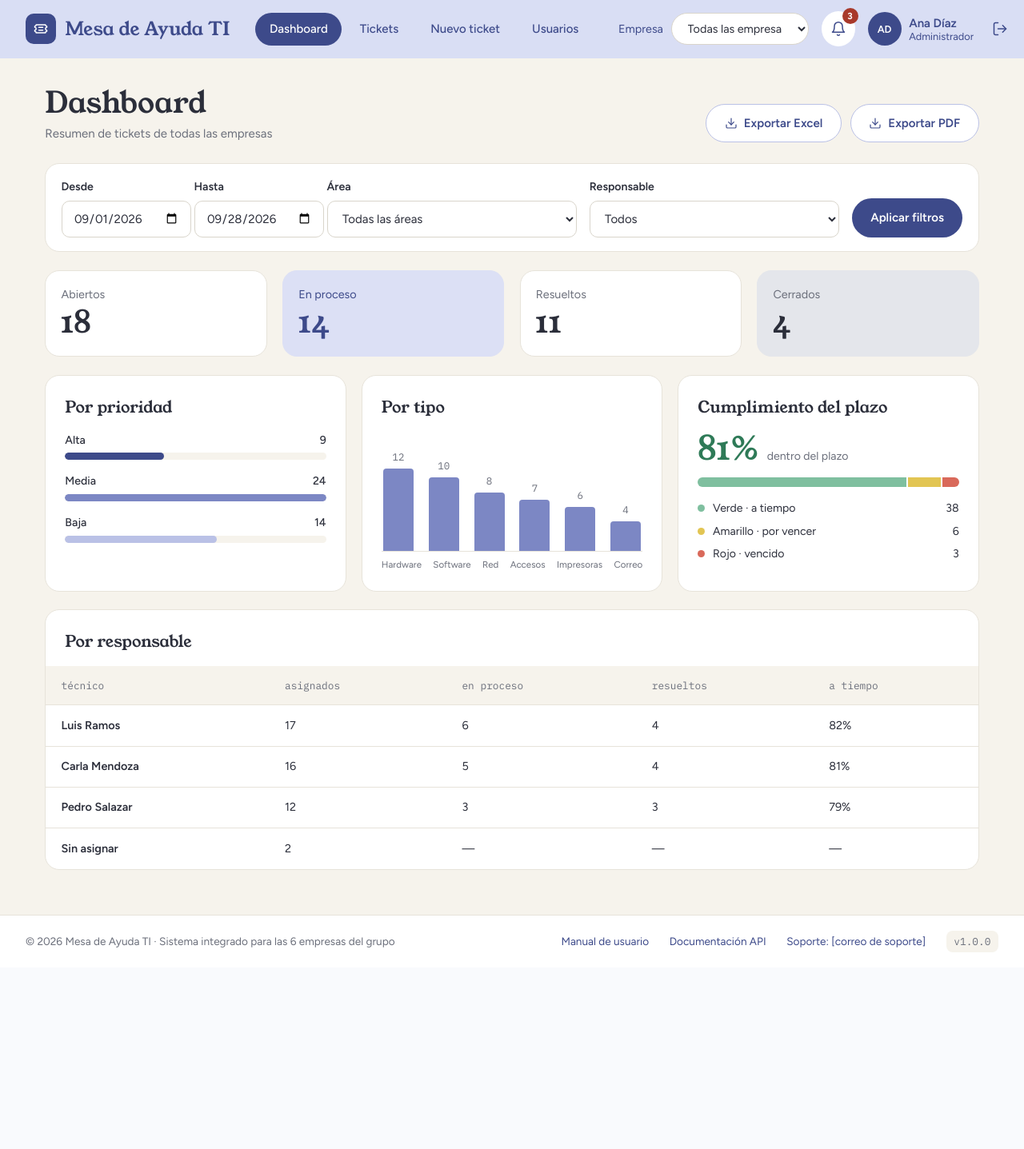
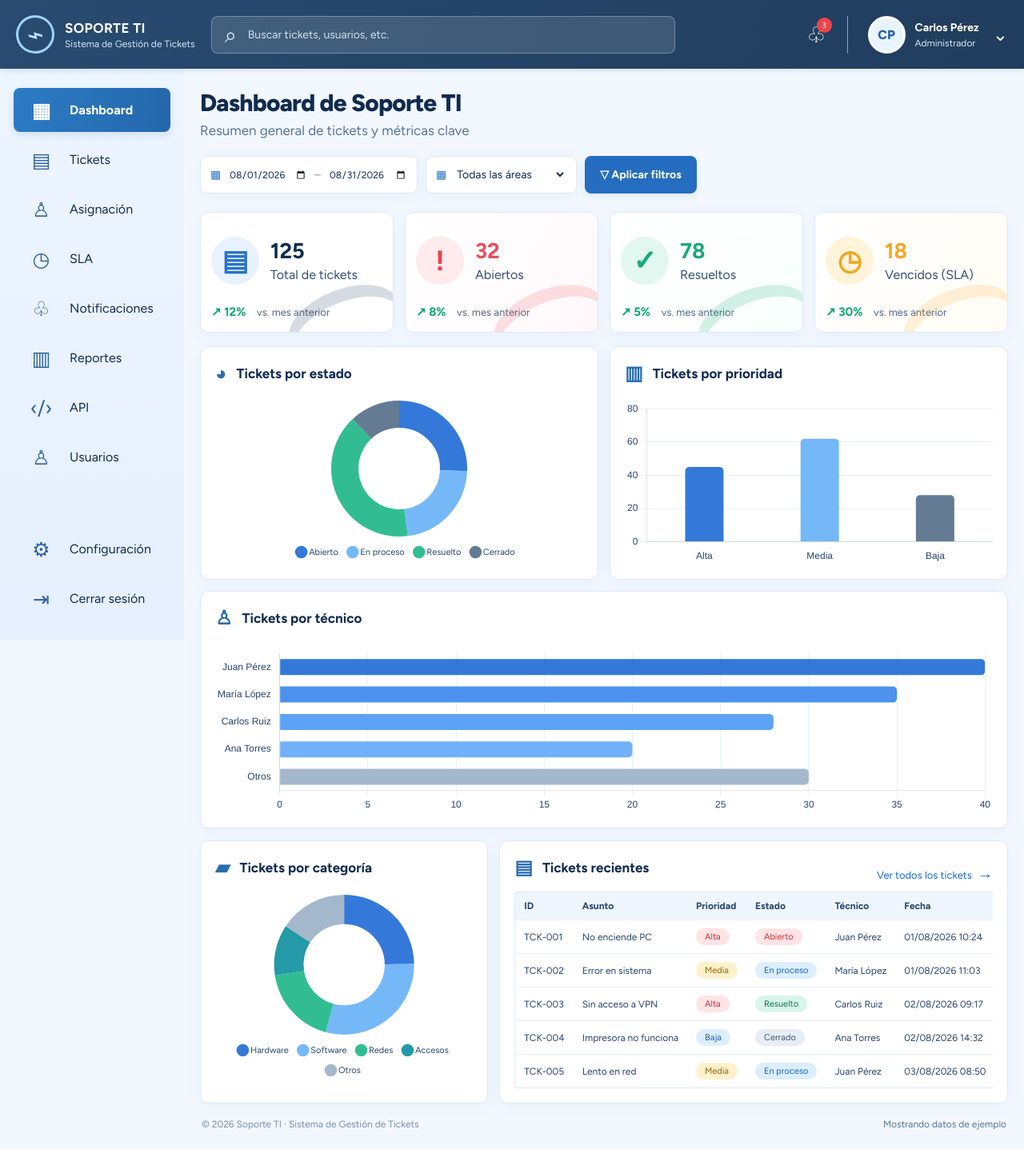
Before and after one commit to BabyLonner/SistemaTicketsEquipo01, a Python web app: template templates/dashboard.html in a window 1280 px wide. Shown: the whole page at 80% size. Before the commit the page ends 1191 px from the top, so only its background shows below. Run offline with Jinja, Linux system fonts and the light colour scheme; the template is opened without the code that fills it, so the values that code supplies are empty.

Commit message:
Modulo dashboard, cambio de tema

```diff
--- /dev/null
+++ b/static/JS/dashboard.js
@@ -0,0 +1,62 @@
+/* Dashboard de Soporte TI
+   Interacciones de demostración. Para datos reales, conectar estas vistas
+   con los endpoints Flask de la API REST. */
+document.addEventListener("DOMContentLoaded", () => {
+  const palette = {
+    blue: "#3479d9", lightBlue: "#75b8f8", green: "#31bd91",
+    slate: "#637b93", teal: "#2499a7", gray: "#a5b8cb"
+  };
+  const commonOptions = {
+    responsive: true, maintainAspectRatio: false,
+    plugins: { legend: { position: "bottom", labels: { usePointStyle: true, boxWidth: 8, padding: 14, color: "#28466e", font: { family: "Figtree", size: 11 } } } }
+  };
+
+  const statusChart = new Chart(document.getElementById("statusChart"), {
+    type: "doughnut",
+    data: { labels: ["Abierto", "En proceso", "Resuelto", "Cerrado"], datasets: [{ data: [32, 28, 50, 15], backgroundColor: [palette.blue, palette.lightBlue, palette.green, palette.slate], borderWidth: 0, hoverOffset: 5 }] },
+    options: { ...commonOptions, cutout: "60%" }
+  });
+
+  const priorityChart = new Chart(document.getElementById("priorityChart"), {
+    type: "bar",
+    data: { labels: ["Alta", "Media", "Baja"], datasets: [{ data: [45, 62, 28], backgroundColor: [palette.blue, palette.lightBlue, palette.slate], borderRadius: 5, maxBarThickness: 48 }] },
+    options: { ...commonOptions, plugins: { legend: { display: false } }, scales: { x: { grid: { display: false }, ticks: { color: "#28466e" } }, y: { beginAtZero: true, grid: { color: "#e8f0fa" }, ticks: { color: "#28466e", stepSize: 20 } } } }
+  });
+
+  const technicianChart = new Chart(document.getElementById("technicianChart"), {
+    type: "bar",
+    data: { labels: ["Juan Pérez", "María López", "Carlos Ruiz", "Ana Torres", "Otros"], datasets: [{ data: [40, 35, 28, 20, 30], backgroundColor: [palette.blue, "#4c91ed", "#5ca2f5", "#72b1fa", palette.gray], borderRadius: 5, maxBarThickness: 20 }] },
+    options: { ...commonOptions, indexAxis: "y", plugins: { legend: { display: false } }, scales: { x: { beginAtZero: true, grid: { color: "#e8f0fa" }, ticks: { color: "#28466e" } }, y: { grid: { display: false }, ticks: { color: "#28466e" } } } }
+  });
+
+  new Chart(document.getElementById("categoryChart"), {
+    type: "doughnut",
+    data: { labels: ["Hardware", "Software", "Redes", "Accesos", "Otros"], datasets: [{ data: [38, 45, 28, 18, 24], backgroundColor: [palette.blue, palette.lightBlue, palette.green, palette.teal, palette.gray], borderWidth: 0, hoverOffset: 5 }] },
+    options: { ...commonOptions, cutout: "58%" }
+  });
+
+  const filterForm = document.getElementById("filters-form");
+  const feedback = document.getElementById("filter-feedback");
+  filterForm.addEventListener("submit", (event) => {
+    event.preventDefault();
+    const from = document.getElementById("desde").value;
+    const to = document.getElementById("hasta").value;
+    const area = document.getElementById("area").value;
+    if (from && to && from > to) {
+      feedback.textContent = "La fecha inicial debe ser anterior a la fecha final.";
+      feedback.classList.add("error");
+      return;
+    }
+    feedback.classList.remove("error");
+    const areaText = area === "todas" ? "todas las áreas" : area;
+    feedback.textContent = `Filtros seleccionados: ${from || "sin inicio"} – ${to || "sin fin"} · ${areaText}. Datos de demostración; falta conectar la API.`;
+  });
+
+  const globalSearch = document.querySelector(".global-search input");
+  globalSearch.addEventListener("input", () => {
+    const query = globalSearch.value.trim().toLowerCase();
+    document.querySelectorAll("#recent-tickets tr").forEach((row) => {
+      row.hidden = !row.textContent.toLowerCase().includes(query);
+    });
+  });
+});
--- a/templates/dashboard.html
+++ b/templates/dashboard.html
@@ -3,136 +3,98 @@
 <head>
   <meta charset="UTF-8">
   <meta name="viewport" content="width=device-width, initial-scale=1">
-  <title>Dashboard · Mesa de Ayuda TI</title>
+  <title>Dashboard | Soporte TI</title>
   <link rel="preconnect" href="https://fonts.googleapis.com">
   <link rel="preconnect" href="https://fonts.gstatic.com" crossorigin>
-  <link href="https://fonts.googleapis.com/css2?family=Figtree:wght@400;500;600;700&family=IBM+Plex+Mono&family=Young+Serif&display=swap" rel="stylesheet">
-  <link rel="stylesheet" href="../static/CSS/estilos.css">
+  <link href="https://fonts.googleapis.com/css2?family=Figtree:wght@400;500;600;700;800&display=swap" rel="stylesheet">
+  <link rel="stylesheet" href="../static/CSS/dashboard.css">
+  <script src="https://cdn.jsdelivr.net/npm/chart.js"></script>
+  <script src="../static/JS/dashboard.js" defer></script>
 </head>
 <body>
   <header class="topbar">
-    <a class="marca" href="index.html">
-      <span class="marca__icono"><svg class="icono" viewBox="0 0 24 24" fill="none" stroke="currentColor" stroke-width="1.8" stroke-linecap="round" stroke-linejoin="round" aria-hidden="true"><path d="M3 8a2 2 0 0 0 2-2h14a2 2 0 0 0 2 2v2a2 2 0 0 0 0 4v2a2 2 0 0 0-2 2H5a2 2 0 0 0-2-2v-2a2 2 0 0 0 0-4z"/><path d="M9 10h6M9 14h6"/></svg></span>
-      <span class="marca__nombre">Mesa de Ayuda TI</span>
+    <a class="brand" href="dashboard.html" aria-label="Soporte TI, inicio">
+      <span class="brand-mark">⌁</span>
+      <span><strong>SOPORTE TI</strong><small>Sistema de Gestión de Tickets</small></span>
     </a>
-    <nav class="nav" aria-label="Principal">
-      <a href="dashboard.html" class="nav__link is-activo" aria-current="page">Dashboard</a>
-      <a href="tickets.html" class="nav__link">Tickets</a>
-      <a href="nuevo_ticket.html" class="nav__link">Nuevo ticket</a>
-      <a href="usuarios.html" class="nav__link">Usuarios</a>
-    </nav>
-    <div class="topbar__derecha">
-      <label class="selector-empresa">
-        <span>Empresa</span>
-        <select class="select select--pill"><option>Todas las empresas</option><option>Grupo M&amp;M</option><option>EPSEL</option><option>Agrofutura</option><option>Angel Divino Bus</option><option>Robotic Air Systems</option><option>Atlántica</option></select>
-      </label>
-      <a href="notificaciones.html" class="campana" aria-label="Notificaciones: 3 sin leer">
-        <svg class="icono" viewBox="0 0 24 24" fill="none" stroke="currentColor" stroke-width="1.8" stroke-linecap="round" stroke-linejoin="round" aria-hidden="true"><path d="M6 8a6 6 0 0 1 12 0c0 7 3 9 3 9H3s3-2 3-9"/><path d="M10.3 21a1.94 1.94 0 0 0 3.4 0"/></svg>
-        <span class="campana__badge">3</span>
-      </a>
-      <div class="perfil">
-        <span class="avatar avatar--primario">AD</span>
-        <span class="perfil__datos"><strong>Ana Díaz</strong><small>Administrador</small></span>
-      </div>
-      <a href="index.html" class="icon-link" aria-label="Cerrar sesión" title="Cerrar sesión"><svg class="icono" viewBox="0 0 24 24" fill="none" stroke="currentColor" stroke-width="1.8" stroke-linecap="round" stroke-linejoin="round" aria-hidden="true"><path d="M9 21H5a2 2 0 0 1-2-2V5a2 2 0 0 1 2-2h4"/><path d="m16 17 5-5-5-5"/><path d="M21 12H9"/></svg></a>
+    <label class="global-search"><span aria-hidden="true">⌕</span><input type="search" placeholder="Buscar tickets, usuarios, etc." aria-label="Buscar tickets o usuarios"></label>
+    <div class="top-actions">
+      <a class="notification" href="notificaciones.html" aria-label="Notificaciones, 3 sin leer">♧<i>3</i></a>
+      <div class="profile"><span class="avatar">CP</span><span><strong>Carlos Pérez</strong><small>Administrador</small></span><span class="chevron">⌄</span></div>
     </div>
   </header>
 
-  <main class="contenedor">
-    <div class="encabezado">
-      <div>
-        <h1 class="titulo">Dashboard</h1>
-        <p class="subtitulo">Resumen de tickets de todas las empresas</p>
-      </div>
-      <div class="encabezado__acciones">
-        <button type="button" class="btn btn--borde"><svg class="icono icono--sm" viewBox="0 0 24 24" fill="none" stroke="currentColor" stroke-width="1.8" stroke-linecap="round" stroke-linejoin="round" aria-hidden="true"><path d="M21 15v4a2 2 0 0 1-2 2H5a2 2 0 0 1-2-2v-4"/><path d="m7 10 5 5 5-5"/><path d="M12 15V3"/></svg> Exportar Excel</button>
-        <button type="button" class="btn btn--borde"><svg class="icono icono--sm" viewBox="0 0 24 24" fill="none" stroke="currentColor" stroke-width="1.8" stroke-linecap="round" stroke-linejoin="round" aria-hidden="true"><path d="M21 15v4a2 2 0 0 1-2 2H5a2 2 0 0 1-2-2v-4"/><path d="m7 10 5 5 5-5"/><path d="M12 15V3"/></svg> Exportar PDF</button>
-      </div>
+  <aside class="sidebar">
+    <nav aria-label="Menú principal">
+      <a class="side-link active" href="dashboard.html"><span>▦</span>Dashboard</a>
+      <a class="side-link" href="tickets.html"><span>▤</span>Tickets</a>
+      <a class="side-link" href="nuevo_ticket.html"><span>♙</span>Asignación</a>
+      <a class="side-link" href="#"><span>◷</span>SLA</a>
+      <a class="side-link" href="notificaciones.html"><span>♧</span>Notificaciones</a>
+      <a class="side-link" href="#reportes"><span>▥</span>Reportes</a>
+      <a class="side-link" href="#api"><span>‹/›</span>API</a>
+      <a class="side-link" href="usuarios.html"><span>♙</span>Usuarios</a>
+    </nav>
+    <div class="sidebar-bottom">
+      <a class="side-link" href="#"><span>⚙</span>Configuración</a>
+      <a class="side-link" href="index.html"><span>⇥</span>Cerrar sesión</a>
+    </div>
+  </aside>
+
+  <main class="main">
+    <div class="page-heading">
+      <div><h1>Dashboard de Soporte TI</h1><p>Resumen general de tickets y métricas clave</p></div>
+      <form class="filters" id="filters-form">
+        <label class="date-filter"><span>▦</span><input id="desde" type="date" value="2026-08-01" aria-label="Fecha inicial"><span>–</span><input id="hasta" type="date" value="2026-08-31" aria-label="Fecha final"></label>
+        <label class="area-filter"><span>▦</span><select id="area" aria-label="Área"><option value="todas">Todas las áreas</option><option>Administración</option><option>Logística</option><option>Ventas</option><option>Recursos Humanos</option></select></label>
+        <button class="btn-primary" type="submit"><span>▽</span> Aplicar filtros</button>
+      </form>
     </div>
 
-    <form class="tarjeta filtros-dashboard">
-      <div class="campo"><label for="desde">Desde</label><input class="input" type="date" id="desde" value="2026-09-01"></div>
-      <div class="campo"><label for="hasta">Hasta</label><input class="input" type="date" id="hasta" value="2026-09-28"></div>
-      <div class="campo"><label for="area">Área</label>
-        <select class="select" id="area"><option>Todas las áreas</option><option>Administración</option><option>Logística</option><option>Ventas</option></select></div>
-      <div class="campo"><label for="responsable">Responsable</label>
-        <select class="select" id="responsable"><option>Todos</option><option>Luis Ramos</option><option>Carla Mendoza</option><option>Pedro Salazar</option></select></div>
-      <button type="submit" class="btn btn--primario">Aplicar filtros</button>
-    </form>
-
-    <section class="metricas">
-      <div class="tarjeta metrica"><p class="metrica__label">Abiertos</p><p class="metrica__valor">18</p></div>
-      <div class="tarjeta metrica metrica--indigo"><p class="metrica__label">En proceso</p><p class="metrica__valor">14</p></div>
-      <div class="tarjeta metrica"><p class="metrica__label">Resueltos</p><p class="metrica__valor">11</p></div>
-      <div class="tarjeta metrica metrica--gris"><p class="metrica__label">Cerrados</p><p class="metrica__valor">4</p></div>
+    <section class="kpis" aria-label="Resumen de tickets">
+      <article class="kpi kpi-blue"><span class="kpi-icon">▤</span><div><strong id="total-tickets">125</strong><span>Total de tickets</span></div><small>↗ 12% <em>vs. mes anterior</em></small></article>
+      <article class="kpi kpi-red"><span class="kpi-icon">!</span><div><strong id="open-tickets">32</strong><span>Abiertos</span></div><small>↗ 8% <em>vs. mes anterior</em></small></article>
+      <article class="kpi kpi-green"><span class="kpi-icon">✓</span><div><strong id="resolved-tickets">78</strong><span>Resueltos</span></div><small>↗ 5% <em>vs. mes anterior</em></small></article>
+      <article class="kpi kpi-amber"><span class="kpi-icon">◷</span><div><strong id="late-tickets">18</strong><span>Vencidos (SLA)</span></div><small>↗ 30% <em>vs. mes anterior</em></small></article>
     </section>
 
-    <section class="graficos">
-      <div class="tarjeta">
-        <h2 class="tarjeta__titulo">Por prioridad</h2>
-        <div class="barra-h"><div class="barra-h__fila"><span>Alta</span><span>9</span></div>
-          <div class="barra-h__pista"><div class="barra-h__relleno" style="width:38%;background:var(--indigo)"></div></div></div>
-        <div class="barra-h"><div class="barra-h__fila"><span>Media</span><span>24</span></div>
-          <div class="barra-h__pista"><div class="barra-h__relleno" style="width:100%;background:var(--indigo-medio)"></div></div></div>
-        <div class="barra-h"><div class="barra-h__fila"><span>Baja</span><span>14</span></div>
-          <div class="barra-h__pista"><div class="barra-h__relleno" style="width:58%;background:var(--indigo-claro)"></div></div></div>
-      </div>
-
-      <div class="tarjeta">
-        <h2 class="tarjeta__titulo">Por tipo</h2>
-        <div class="columnas">
-            <div class="columna-g"><span class="columna-g__valor">12</span><span class="columna-g__barra" style="height:110px"></span></div>
-            <div class="columna-g"><span class="columna-g__valor">10</span><span class="columna-g__barra" style="height:92px"></span></div>
-            <div class="columna-g"><span class="columna-g__valor">8</span><span class="columna-g__barra" style="height:73px"></span></div>
-            <div class="columna-g"><span class="columna-g__valor">7</span><span class="columna-g__barra" style="height:64px"></span></div>
-            <div class="columna-g"><span class="columna-g__valor">6</span><span class="columna-g__barra" style="height:55px"></span></div>
-            <div class="columna-g"><span class="columna-g__valor">4</span><span class="columna-g__barra" style="height:37px"></span></div>
-        </div>
-        <div class="columnas-etiquetas"><span>Hardware</span><span>Software</span><span>Red</span><span>Accesos</span><span>Impresoras</span><span>Correo</span></div>
-      </div>
-
-      <div class="tarjeta">
-        <h2 class="tarjeta__titulo">Cumplimiento del plazo</h2>
-        <div class="cumplimiento__cifra"><strong>81%</strong><span>dentro del plazo</span></div>
-        <div class="barra-segmentada">
-          <span style="flex:38;background:var(--verde-punto)"></span>
-          <span style="flex:6;background:var(--amarillo-punto)"></span>
-          <span style="flex:3;background:var(--rojo-punto)"></span>
-        </div>
-        <ul class="leyenda">
-          <li><span class="punto" style="background:var(--verde-punto)"></span><span>Verde · a tiempo</span><span>38</span></li>
-          <li><span class="punto" style="background:var(--amarillo-punto)"></span><span>Amarillo · por vencer</span><span>6</span></li>
-          <li><span class="punto" style="background:var(--rojo-punto)"></span><span>Rojo · vencido</span><span>3</span></li>
-        </ul>
-      </div>
+    <section class="charts-grid" aria-label="Gráficos de tickets">
+      <article class="panel">
+        <h2><span class="panel-icon">◕</span>Tickets por estado</h2>
+        <div class="chart-wrap"><canvas id="statusChart" aria-label="Gráfico de tickets por estado"></canvas></div>
+      </article>
+      <article class="panel">
+        <h2><span class="panel-icon">▥</span>Tickets por prioridad</h2>
+        <div class="chart-wrap"><canvas id="priorityChart" aria-label="Gráfico de tickets por prioridad"></canvas></div>
+      </article>
+      <article class="panel">
+        <h2><span class="panel-icon">♙</span>Tickets por técnico</h2>
+        <div class="chart-wrap"><canvas id="technicianChart" aria-label="Gráfico de tickets por técnico"></canvas></div>
+      </article>
     </section>
 
-    <section class="tarjeta tarjeta--sin-padding">
-      <h2 class="tarjeta__titulo" style="padding:1.5rem 1.5rem 0">Por responsable</h2>
-      <div class="tabla-envoltura">
-        <table class="tabla">
-          <thead><tr><th>técnico</th><th>asignados</th><th>en proceso</th><th>resueltos</th><th>a tiempo</th></tr></thead>
-          <tbody>
-              <tr><td class="fuerte">Luis Ramos</td><td>17</td><td>6</td><td>4</td><td>82%</td></tr>
-              <tr><td class="fuerte">Carla Mendoza</td><td>16</td><td>5</td><td>4</td><td>81%</td></tr>
-              <tr><td class="fuerte">Pedro Salazar</td><td>12</td><td>3</td><td>3</td><td>79%</td></tr>
-              <tr><td class="fuerte">Sin asignar</td><td>2</td><td>—</td><td>—</td><td>—</td></tr>
-          </tbody>
-        </table>
-      </div>
+    <section class="bottom-grid">
+      <article class="panel category-panel">
+        <h2><span class="panel-icon">▰</span>Tickets por categoría</h2>
+        <div class="category-chart"><canvas id="categoryChart" aria-label="Gráfico de tickets por categoría"></canvas></div>
+      </article>
+      <article class="panel recent-panel" id="reportes">
+        <div class="panel-heading"><h2><span class="panel-icon">▤</span>Tickets recientes</h2><a href="tickets.html">Ver todos los tickets <span>→</span></a></div>
+        <div class="table-scroll">
+          <table>
+            <thead><tr><th>ID</th><th>Asunto</th><th>Prioridad</th><th>Estado</th><th>Técnico</th><th>Fecha</th></tr></thead>
+            <tbody id="recent-tickets">
+              <tr><td>TCK-001</td><td>No enciende PC</td><td><span class="pill high">Alta</span></td><td><span class="pill status-open">Abierto</span></td><td>Juan Pérez</td><td>01/08/2026 10:24</td></tr>
+              <tr><td>TCK-002</td><td>Error en sistema</td><td><span class="pill medium">Media</span></td><td><span class="pill status-progress">En proceso</span></td><td>María López</td><td>01/08/2026 11:03</td></tr>
+              <tr><td>TCK-003</td><td>Sin acceso a VPN</td><td><span class="pill high">Alta</span></td><td><span class="pill status-resolved">Resuelto</span></td><td>Carlos Ruiz</td><td>02/08/2026 09:17</td></tr>
+              <tr><td>TCK-004</td><td>Impresora no funciona</td><td><span class="pill low">Baja</span></td><td><span class="pill status-closed">Cerrado</span></td><td>Ana Torres</td><td>02/08/2026 14:32</td></tr>
+              <tr><td>TCK-005</td><td>Lento en red</td><td><span class="pill medium">Media</span></td><td><span class="pill status-progress">En proceso</span></td><td>Juan Pérez</td><td>03/08/2026 08:50</td></tr>
+            </tbody>
+          </table>
+        </div>
+      </article>
     </section>
+    <footer class="page-footer">© 2026 Soporte TI · Sistema de Gestión de Tickets <span id="filter-feedback">Mostrando datos de ejemplo</span></footer>
   </main>
-
-  <footer class="pie">
-    <p>© 2026 Mesa de Ayuda TI · Sistema integrado para las 6 empresas del grupo</p>
-    <nav class="pie__links" aria-label="Enlaces de ayuda">
-      <a href="#">Manual de usuario</a>
-      <a href="#">Documentación API</a>
-      <a href="#">Soporte: [correo de soporte]</a>
-      <span class="version">v1.0.0</span>
-    </nav>
-  </footer>
-
-  <script src="../static/JS/app.js"></script>
 </body>
 </html>
```
Also changed, not shown: static/CSS/dashboard.css (added).
